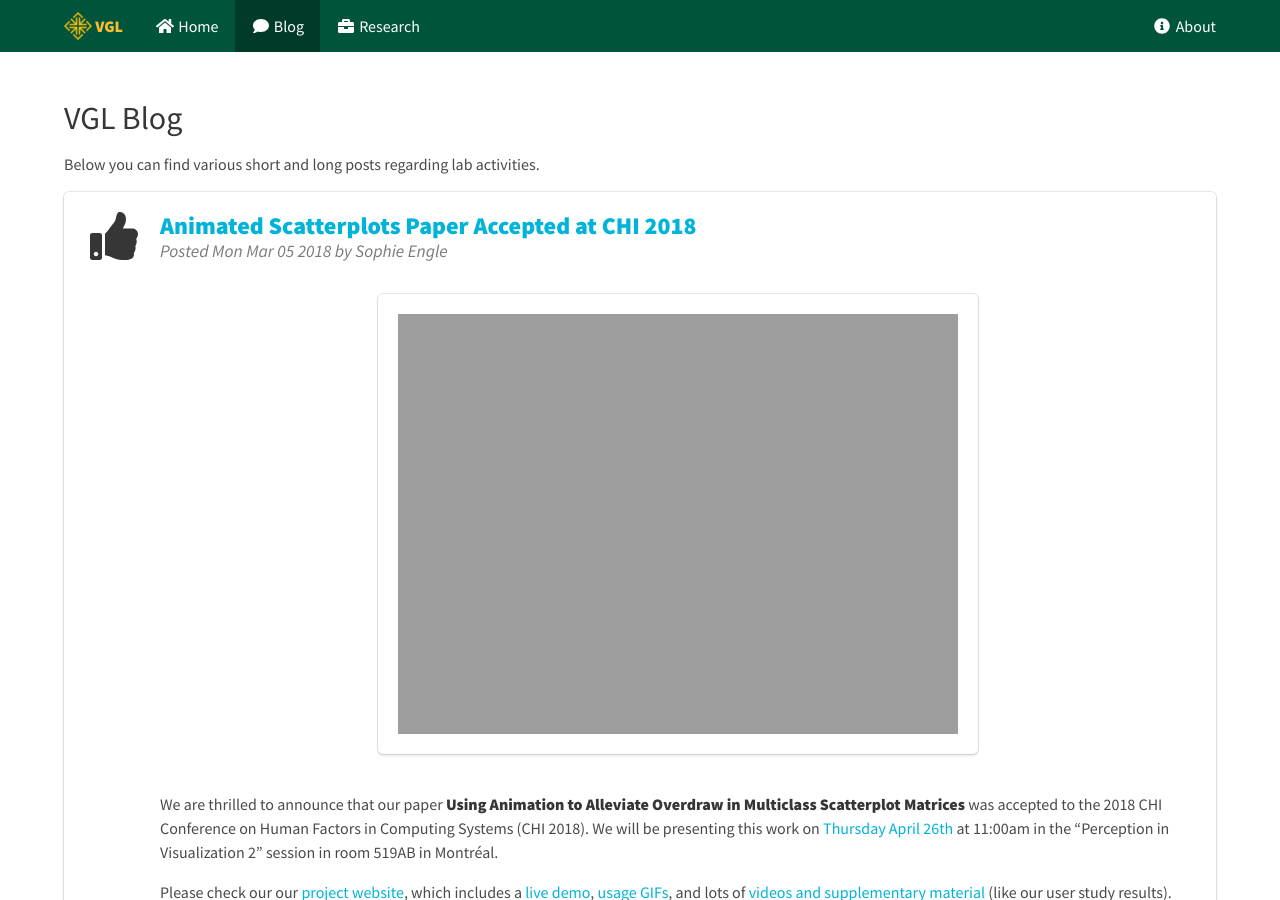
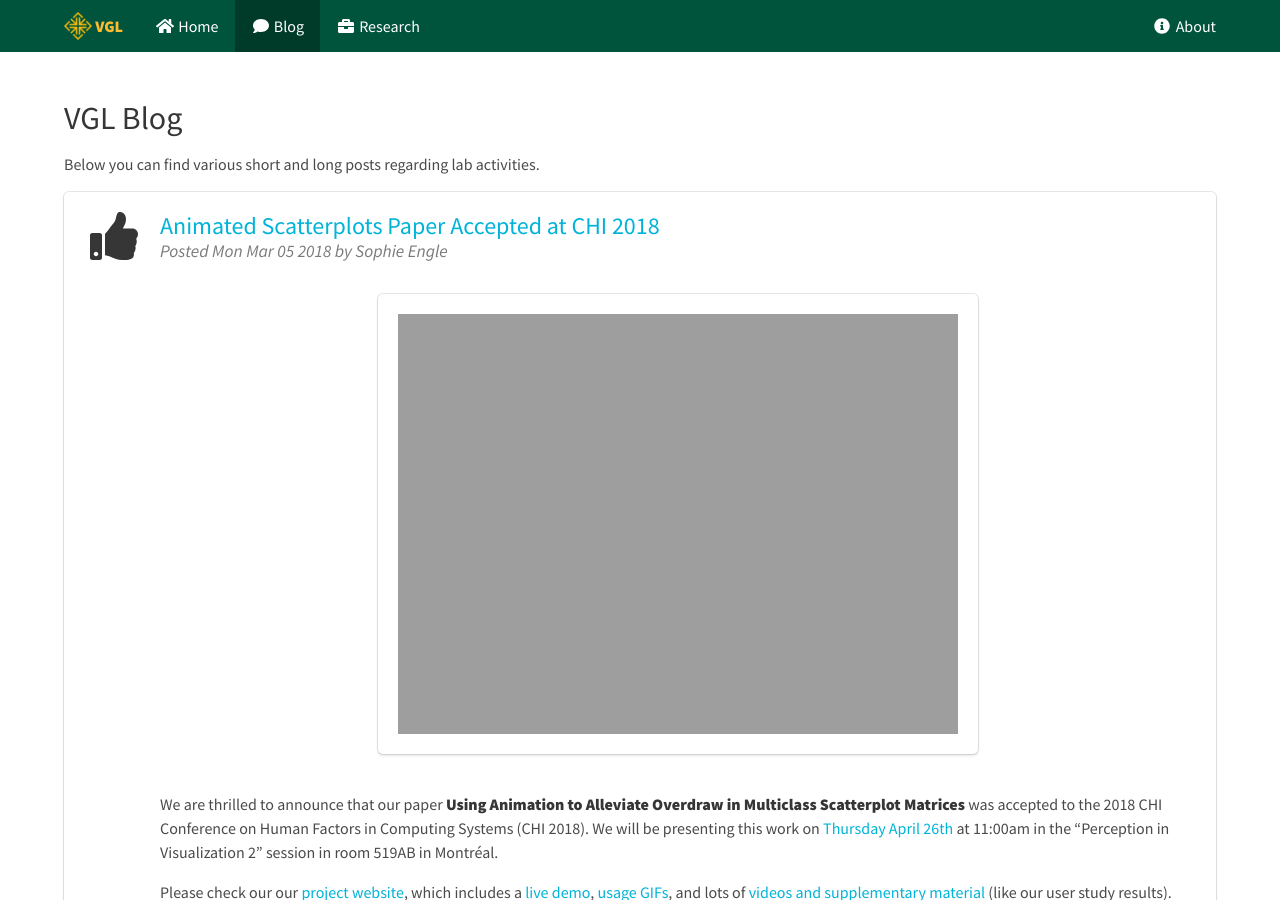
Before and after one commit to usfvgl/usfvgl.github.io, a Jekyll site: the page built from blog/index.html, in a window 1280 px wide and 900 px high. Built offline with Jekyll 4.4.1, drawn with Linux system fonts in a browser that asks for light colours; nearby versions of some CDN libraries; the list of posts is cut into pages by our own code.

Commit message:
Tweaking post headers to match other pages.

```diff
--- a/_includes/postbox.html
+++ b/_includes/postbox.html
@@ -5,7 +5,7 @@
     </div>
 
     <div class="media-content">
-      <h3 class="title"><a href="{{ include.data.url }}" class="is-primary has-text-weight-bold">{{ include.data.title }}</a></h3>
+      <h3 class="title"><a href="{{ include.data.url }}" class="is-primary">{{ include.data.title }}</a></h3>
       <h4 class="subtitle has-text-grey"><small><em>Posted {{ include.data.date | date: "%a %b %d %Y" }} by {{ include.data.author }}</em></small></h4>
 
       {{ include.data.content }}
```
